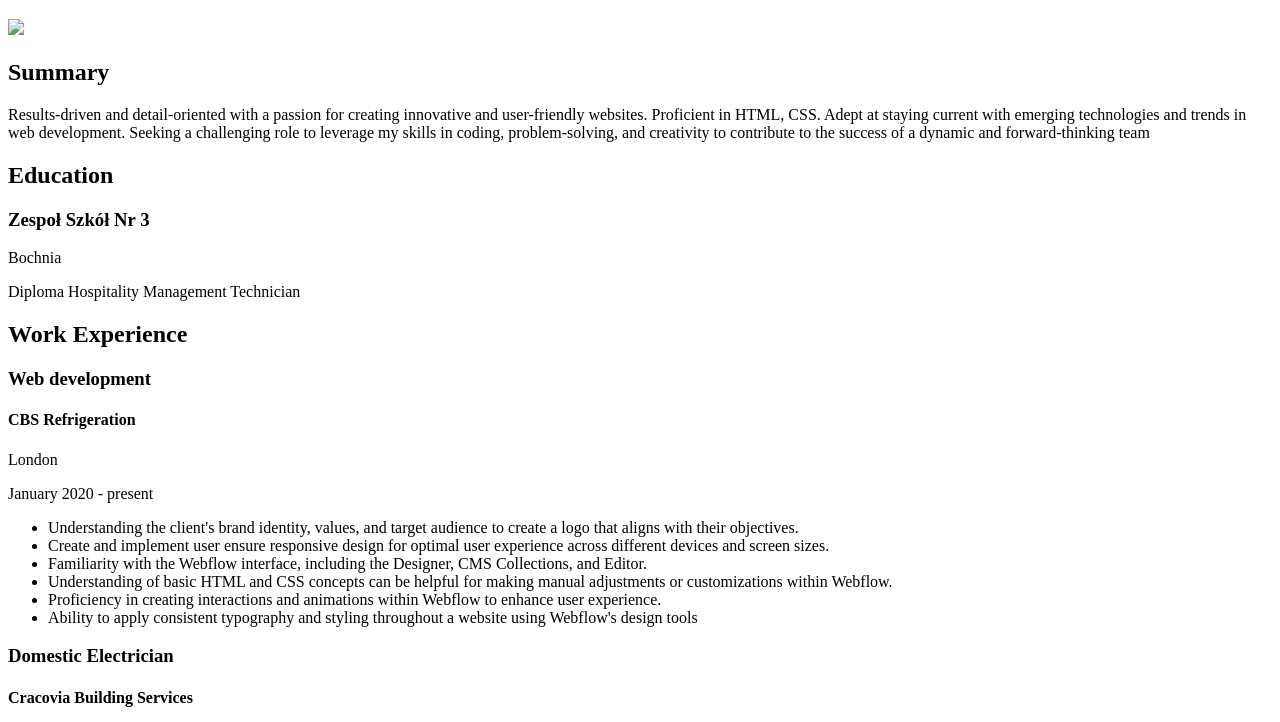
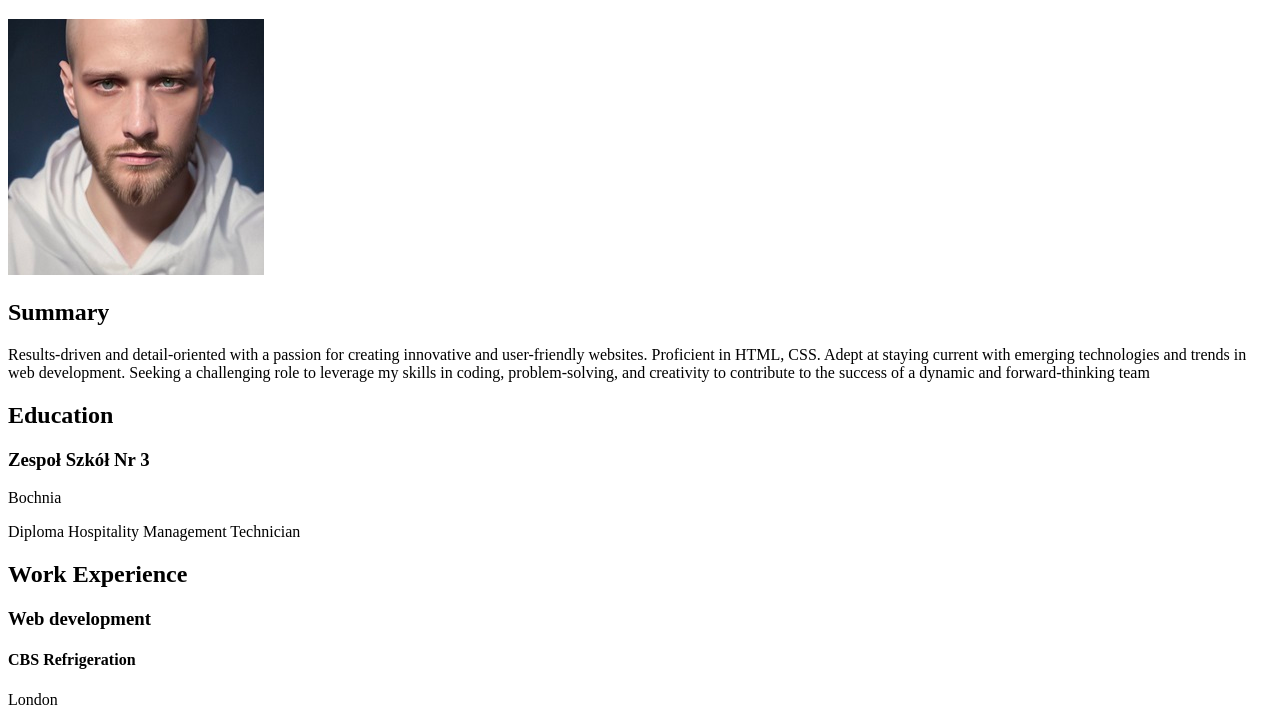
Before and after one commit to L3n0P4l3n0/html-portfolio, a plain HTML site: page index.html in a window 1280 px wide. Shown: the part 61-783 px from the top of the page. Drawn offline with Linux system fonts and the light colour scheme.

Commit message:
Add files via upload

```diff
--- a/index.html
+++ b/index.html
@@ -6,7 +6,7 @@
   <body>
 
     <h1>Konrad Kolodziej</h1>
-    <img src="../CapstoneProject1/assets/images/ResumePhoto.JPG"/>
+    <img src="./assets/images/ResumePhoto.JPG"/>
 
     <h2>Summary</h2>
     <p>
```
